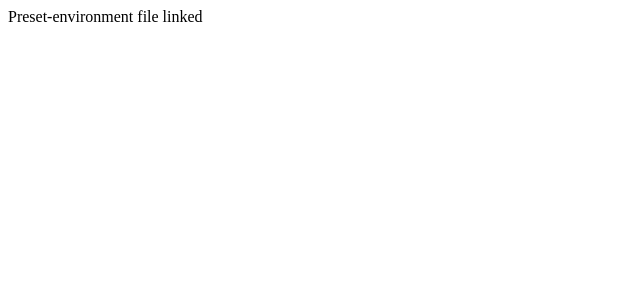
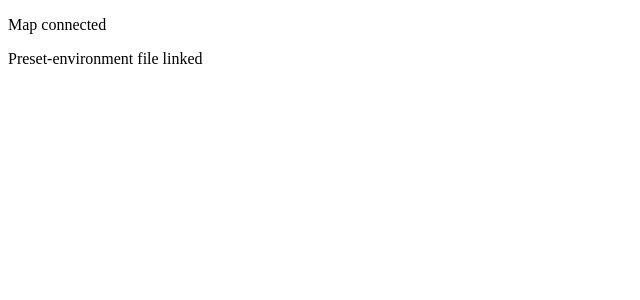
Before and after one commit to yahm23/Virtual_Garden_project, a Vue app in the folder Client/: page / in a window 1280 px wide. Shown: the top 300 px of the page, without its empty margins (0-640 px from the left). Built offline with nearby package versions, Linux system fonts and the light colour scheme.

Commit message:
Map file connect

```diff
--- a/Client/src/components/CreateEnvironment.vue
+++ b/Client/src/components/CreateEnvironment.vue
@@ -0,0 +1,23 @@
+<template >
+  <div class="">
+    <map-environment> </map-environment>
+    <preset-environment> </preset-environment>
+  </div>
+
+</template>
+
+<script>
+import MapEnvironment from '@/components/Map.vue'
+import PresetEnvironment from '@/components/PresetEnvironments.vue'
+
+export default {
+  name:'create-environment',
+  components:{
+    'map-environment':MapEnvironment,
+    'preset-environment':PresetEnvironment
+  }
+}
+</script>
+
+<style lang="css" scoped>
+</style>
--- a/Client/src/components/Map.vue
+++ b/Client/src/components/Map.vue
@@ -0,0 +1,15 @@
+<template >
+  <div class="">
+    <p>Map connected</p>
+  </div>
+</template>
+
+<script>
+
+export default {
+  nmae:'map-environment'
+}
+</script>
+
+<style lang="css" scoped>
+</style>
--- a/Client/src/components/Welcome.vue
+++ b/Client/src/components/Welcome.vue
@@ -1,16 +1,14 @@
 <template>
   <div >
-    <new-environment> </new-environment>
-    <preset-environment> </preset-environment>
-
+    <create-environment> </create-environment>
   </div>
 </template>
 
 
 <script>
 
-import NewEnvironment from '@/components/CreateEnvironment.vue'
-import PresetEnvironment from '@/components/PresetEnvironments.vue'
+import CreateEnvironment from '@/components/CreateEnvironment.vue'
+
 
 export default {
   name: 'welcome',
@@ -19,8 +17,7 @@ export default {
     }
   },
   components: {
-    "new-environment": NewEnvironment,
-    "preset-environment": PresetEnvironment
+    "create-environment": CreateEnvironment,
   }
 
 }
```
